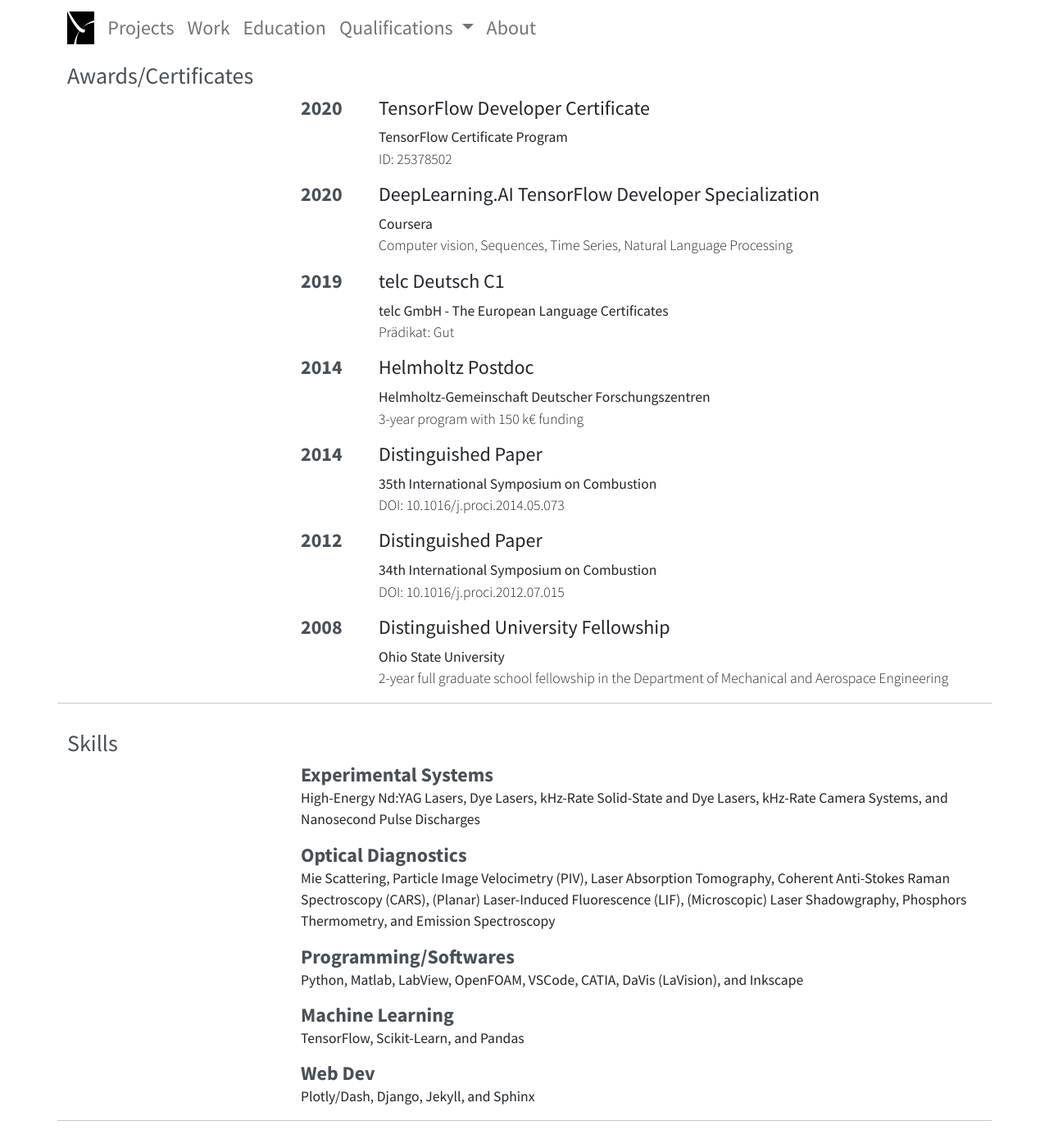
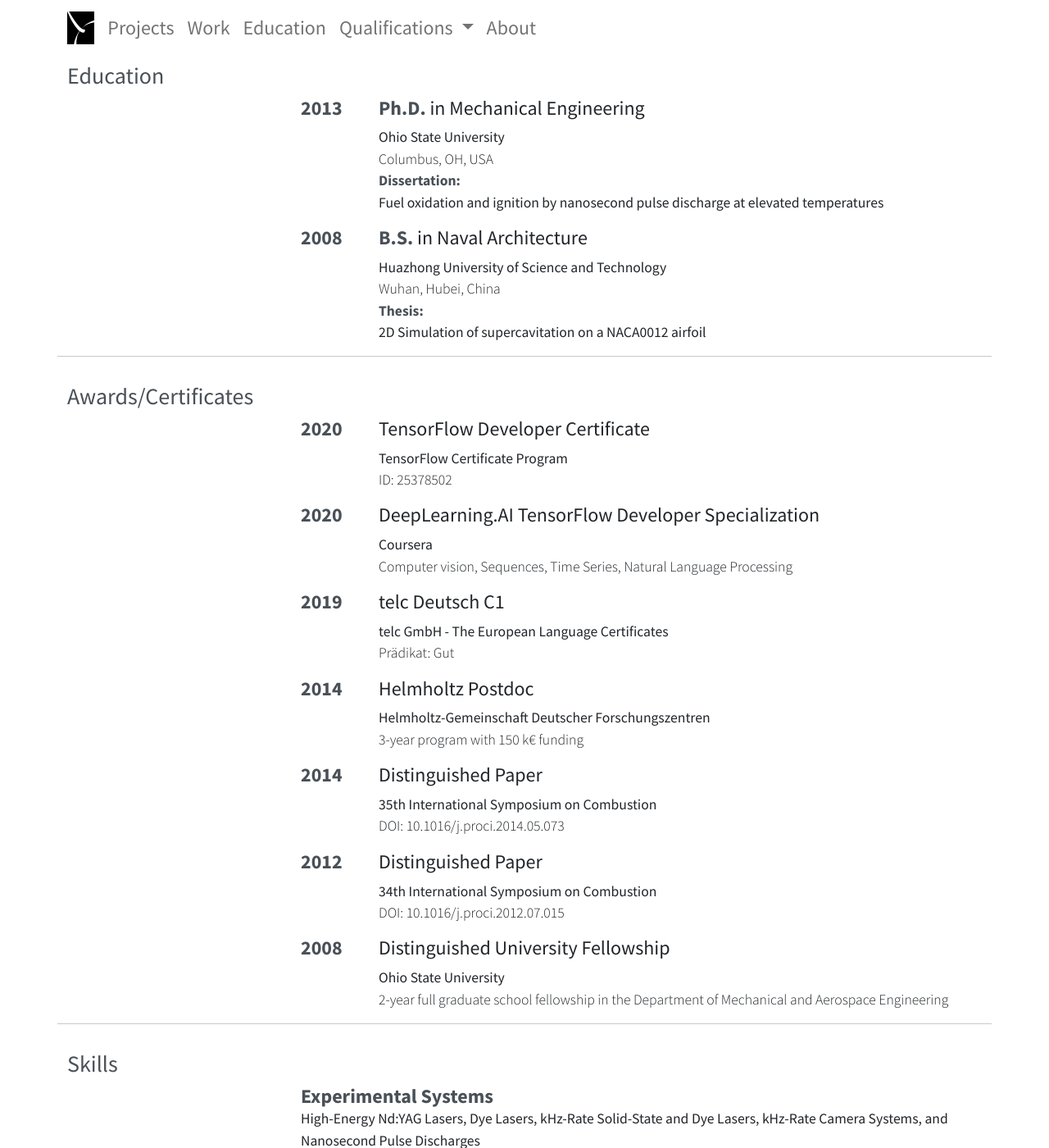
Before and after one commit to chuckedfromspace/chuckedfromspace.github.io, a Jekyll site: the page built from index.md, in a window 1280 px wide and 1400 px high. Shown: the whole window at 82% size. Built offline with Jekyll 4.4.1, drawn with Linux system fonts in a browser that asks for light colours.

Commit message:
Add education section

```diff
--- a/_data/cv.json
+++ b/_data/cv.json
@@ -77,7 +77,7 @@
     {
       "institution": "Huazhong University of Science and Technology",
       "area": "Naval Architecture",
-      "studyType": "Bachelor",
+      "studyType": "B.S.",
       "startDate": "2004",
       "endDate": "2008",
       "loc": "Wuhan, Hubei, China",
--- /dev/null
+++ b/_includes/education.html
@@ -0,0 +1,19 @@
+<div id="education" class="row mb-3">
+  <div><h3 class="category">Education</h3></div>
+  <div class="w-100 d-block"></div>
+  {% for p in cv.education %}
+    <div class="col-1 offset-md-3">
+        <h4 class="sub-category">{{ p.endDate }}</h4>
+    </div>
+    <div class="col-12 col-md-8">
+        <h4 class="degree">
+          <strong>{{ p.studyType }}</strong><span> in {{ p.area }} </span>
+        </h4>
+        <div>{{ p.institution }}</div>
+        <div class="fw-light">{{ p.loc }}</div>
+        <div class="sub-category">{{ p.thesis-type }}:</div>
+        <div>{{ p.thesis | markdownify }}</div>
+    </div>
+  {% endfor %}
+  <hr>
+</div>
--- a/_includes/navigation.html
+++ b/_includes/navigation.html
@@ -15,7 +15,7 @@
           <a class="nav-link" href="#">Work</a>
         </li>
         <li class="nav-item">
-          <a class="nav-link" href="#">Education</a>
+          <a class="nav-link" href="#education">Education</a>
         </li>
         <li class="nav-item dropdown">
           <a class="nav-link dropdown-toggle" href="#" id="navbarDropdown" role="button" data-bs-toggle="dropdown" aria-expanded="false">
--- a/_layouts/default.html
+++ b/_layouts/default.html
@@ -4,6 +4,7 @@
   <body>
     <div class="container">
       {% assign cv = site.data.cv %}
+      {% include education.html %}
       {% include awards.html %}
       {% include skills.html %}
       {% include languages.html %}
--- a/_sass/main.scss
+++ b/_sass/main.scss
@@ -3,9 +3,8 @@
 
 // general
 html {
-  scroll-behavior: smooth;
+  scroll-padding-top: 80px;
 }
-
 body {
   font-family: $font-family-sans-serif;
   font-size: 1.1rem;
@@ -53,8 +52,17 @@ img#bio-img {
   color: $gray-700;
 }
 
+// education
+.degree {
+  strong {
+    color: $gray-700;
+  }
+}
 
 // publications
 .authors p{
   margin-bottom: 0;
+  strong {
+    color: $gray-700;
+  }
 }
```
